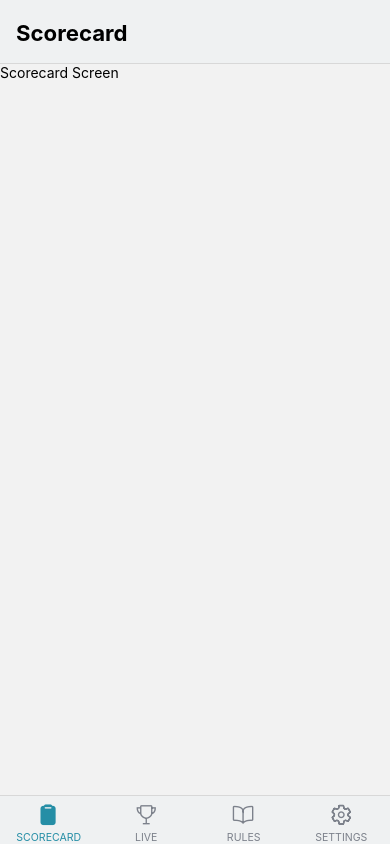
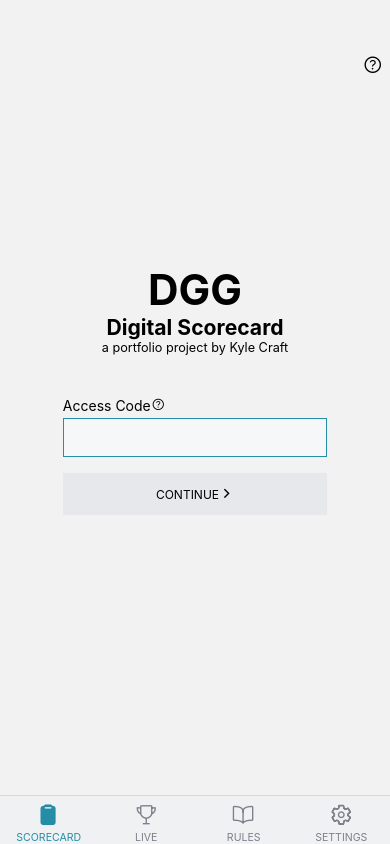
Before and after one commit to craftjk/DGGLive, a React Native app: screen /Scorecard in a window 390 px wide. Built offline with nearby package versions, Linux system fonts and the light colour scheme; what react-native-popup-menu would draw is missing.

Commit message:
Added a ScorecardScreen

```diff
--- a/navigation/MainTabs.js
+++ b/navigation/MainTabs.js
@@ -176,7 +176,13 @@ function MainTabs() {
         },
       })}
     >
-      <Tab.Screen name="Scorecard" component={ScorecardScreen} />
+      <Tab.Screen
+        name="Scorecard"
+        component={ScorecardScreen}
+        options={{
+          headerShown: false,
+        }}
+      />
       <Tab.Screen
         name="Live"
         component={LiveNavigator}
--- a/screens/ScorecardScreen.js
+++ b/screens/ScorecardScreen.js
@@ -1,10 +1,85 @@
 import React from "react";
-import { View, Text } from "react-native";
+import { View, Text, SafeAreaView, StyleSheet, TextInput } from "react-native";
+import { moderateScale } from "react-native-size-matters";
+import Colors from "../constants/Colors";
+import { Ionicons } from "@expo/vector-icons";
 
 const ScorecardScreen = () => (
-  <View>
-    <Text>Scorecard Screen</Text>
-  </View>
+  <SafeAreaView style={styles.screen}>
+    <Text style={styles.headerText}>DGG</Text>
+    <Text style={styles.subheaderText}>Digital Scorecard</Text>
+    <Text style={styles.subsubheaderText}>
+      a portfolio project by Kyle Craft
+    </Text>
+
+    <View>
+      <View style={{ flexDirection: "row", marginBottom: moderateScale(4) }}>
+        <Text>Access Code</Text>
+        <Ionicons name="help-circle-outline" size={15} color="black" />
+      </View>
+      <View style={styles.inputWrapper}>
+        <TextInput
+          editable={false}
+          multiline
+          numberOfLines={1}
+          maxLength={40}
+          onChangeText={(text) => text}
+          value={""}
+          style={{ padding: 10 }}
+        />
+      </View>
+    </View>
+    <View style={styles.continueButtonWrapper}>
+      <Text style={{ fontSize: 12 }}>CONTINUE</Text>
+      <Ionicons name="chevron-forward-outline" size={15} color="black" />
+    </View>
+
+    <Ionicons
+      name="help-circle-outline"
+      size={22}
+      color="black"
+      style={{
+        position: "absolute",
+        top: moderateScale(50),
+        right: moderateScale(6),
+      }}
+    />
+  </SafeAreaView>
 );
 
+const styles = StyleSheet.create({
+  screen: {
+    flex: 1,
+    justifyContent: "center",
+    alignItems: "center",
+  },
+  headerText: {
+    fontWeight: "bold",
+    fontSize: moderateScale(40),
+  },
+  subheaderText: {
+    fontWeight: "bold",
+    fontSize: moderateScale(20),
+  },
+  subsubheaderText: {
+    fontSize: moderateScale(12),
+    marginBottom: moderateScale(40),
+  },
+  inputWrapper: {
+    backgroundColor: Colors.grayscale[9],
+    borderColor: Colors.primary.main,
+    borderWidth: 1,
+    width: moderateScale(250),
+  },
+  continueButtonWrapper: {
+    backgroundColor: Colors.grayscale[7],
+    alignItems: "center",
+    flexDirection: "row",
+    justifyContent: "center",
+    marginVertical: moderateScale(15),
+    height: moderateScale(40),
+    width: moderateScale(250),
+  },
+});
+
 export default ScorecardScreen;
```
